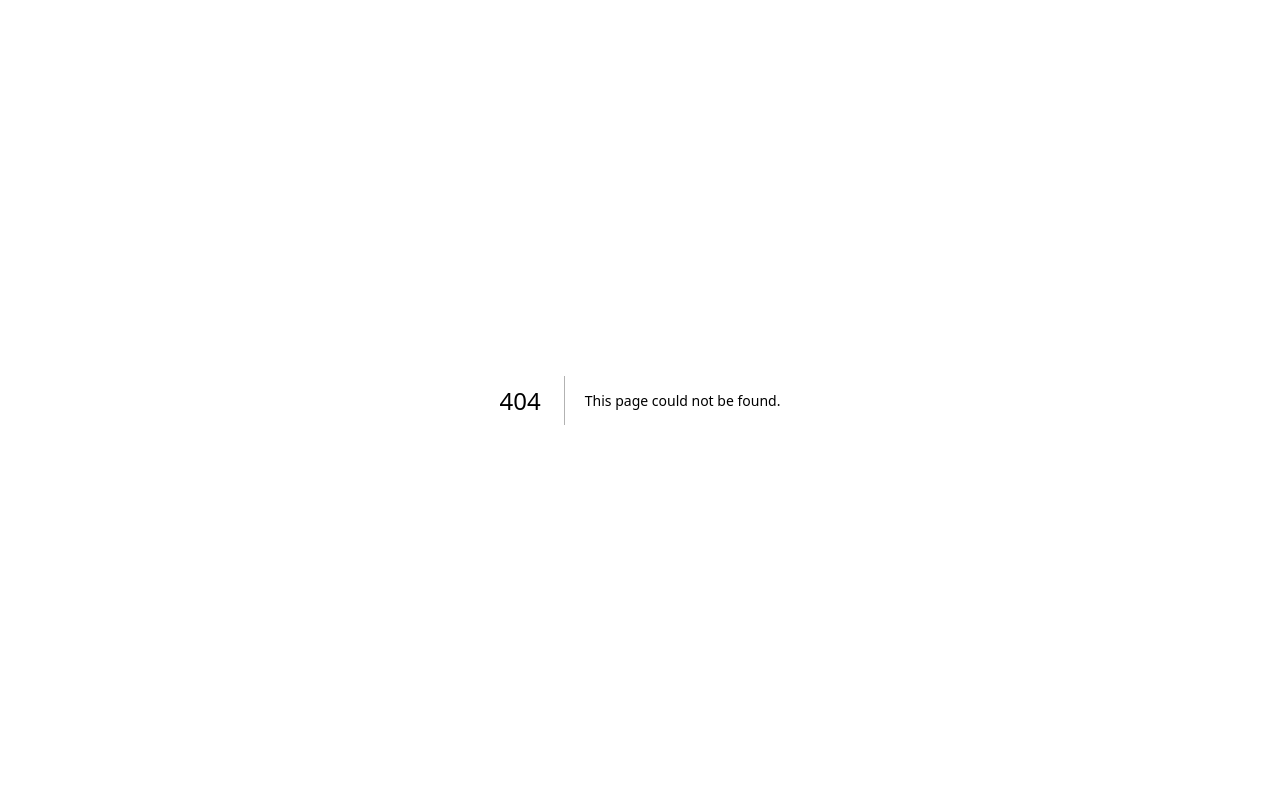
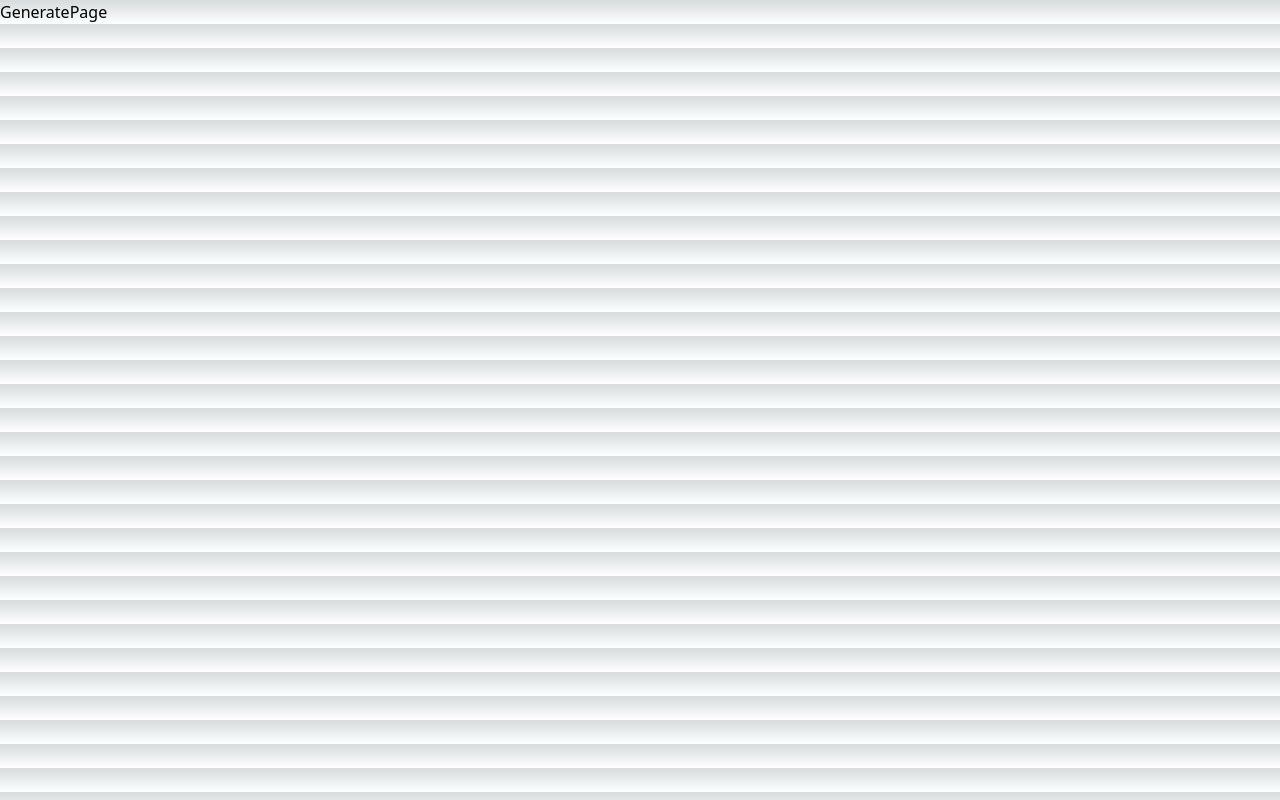
Before and after one commit to FrClaudia/cc-project-sem, a Next.js app: page /generate in a window 1280 px wide. Before the commit this address had no page. Built offline with nearby package versions, Linux system fonts and the light colour scheme.

Commit message:
new commit

```diff
--- a/js/components/GeneratePage.jsx
+++ b/js/components/GeneratePage.jsx
@@ -1,6 +1,6 @@
 // js/components/GeneratePage.jsx
 export default function GeneratePage() {
 	return (
-		<div></div>
+		<div>GeneratePage</div>
 	)
 }
--- a/js/components/MainPage.jsx
+++ b/js/components/MainPage.jsx
@@ -1,8 +1,16 @@
 // js/components/MainPage.jsx
 import {useEffect, useState} from "react";
+import { useRouter } from "next/router";
+// import ButtonRedirect from "@/js/components/Redirect";
 
 export default function MainPage() {
 	const [colors, setColors] = useState([]);
+
+	const router = useRouter();
+
+	function handleClick() {
+		router.push('/generate');
+	}
 
 	useEffect(() => {
 		try{
@@ -38,8 +46,15 @@ export default function MainPage() {
 		<section className="bg-white dark:bg-gray-900">
 			<div className="container px-4 py-10 mx-auto">
 				<h1 className="w-[500px] mx-auto text-center text-6xl">Colors app</h1>
+
+                <div className="w-[1000px] mx-auto text-center mt-4 text-3xl">
+				    <button type="button"
+				           onClick={handleClick}
+				           className="focus:outline-none focus:ring-4 text-black font-medium rounded-lg text-sm px-4 py-2.5 mr-1 mb-1 bg-white border border-gray-200 rounded-lg shadow hover:bg-gray-100 light:bg-gray-800 light:border-gray-700 light:hover:bg-gray-700">
+				        <div style={{ fontStyle: 'italic' }}>Generate color</div>
+				    </button>
+				</div>
 				<p className="w-[1000px] mx-auto text-center mt-4 text-3xl">These are your favorite colors</p>
-
 				<div className="grid grid-cols-1 gap-8 mt-8 xl:mt-12 xl:gap-12 sm:grid-cols-2 xl:grid-cols-4 lg:grid-cols-3">
 					{colors.map(color => (
 						<div
--- a/package.json
+++ b/package.json
@@ -17,6 +17,7 @@
     "postcss": "8.4.23",
     "react": "18.2.0",
     "react-dom": "18.2.0",
+    "router": "^1.3.8",
     "tailwindcss": "3.3.2"
   }
 }
--- /dev/null
+++ b/pages/generate.js
@@ -0,0 +1,8 @@
+// pages/generate.js
+import GeneratePage from "@/js/components/GeneratePage";
+
+export default function Generate() {
+  return (
+      <GeneratePage/>
+  )
+}
```
Also changed, not shown: 1 other file (tests, documents, lock files or other folders).
